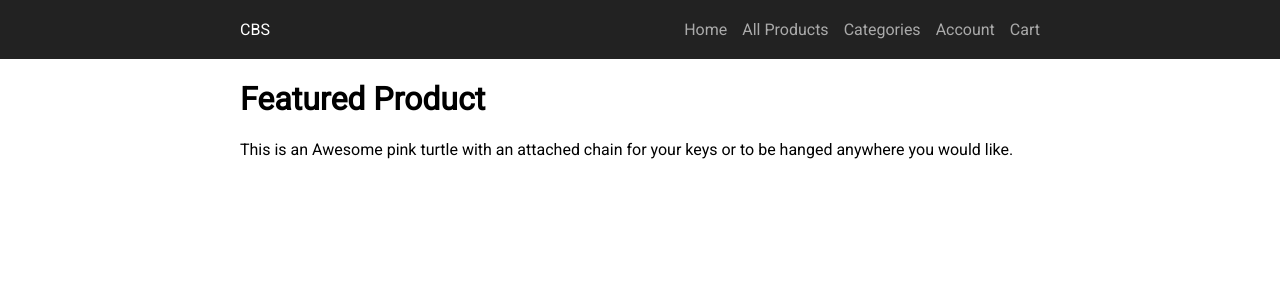
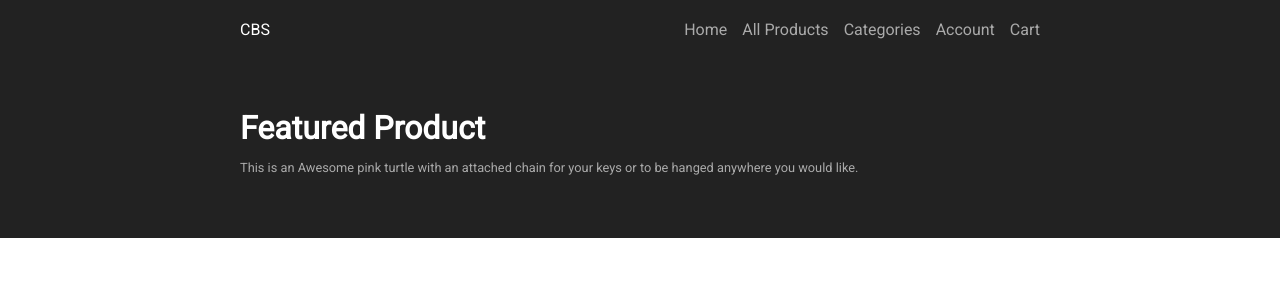
Before and after one commit to harrisb002/CBS-Front, a Next.js app: page / in a window 1280 px wide. Shown: the top 300 px of the page. Built offline with nearby package versions, Linux system fonts and the light colour scheme.

Commit message:
Styling featured product

```diff
--- a/components/Featured.js
+++ b/components/Featured.js
@@ -2,19 +2,29 @@ import styled from "styled-components";
 import Center from "./Center";
 
 const Bg = styled.div`
-  background-color: #22;
+  background-color: #222;
+  color: #fff;
+  padding: 50px 0;
+`;
+const Title = styled.h1`
+  margin: 0;
+  font-width: normal;
+`;
+const Desc = styled.p`
+  color: #aaa;
+  font-size: 0.8rem;
 `;
 
 export default function Featured() {
   return (
-    <div>
+    <Bg>
       <Center>
-        <h1>Featured Product</h1>
-        <p>
+        <Title>Featured Product</Title>
+        <Desc>
           This is an Awesome pink turtle with an attached chain for your keys or
           to be hanged anywhere you would like.
-        </p>
+        </Desc>
       </Center>
-    </div>
+    </Bg>
   );
 }
```
